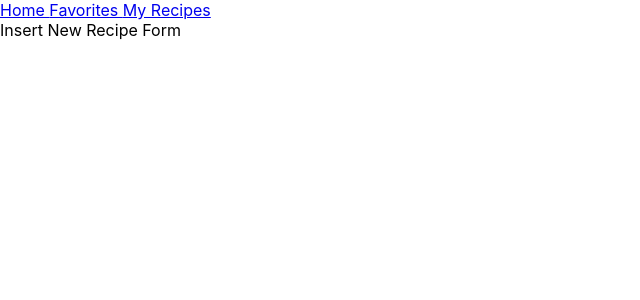
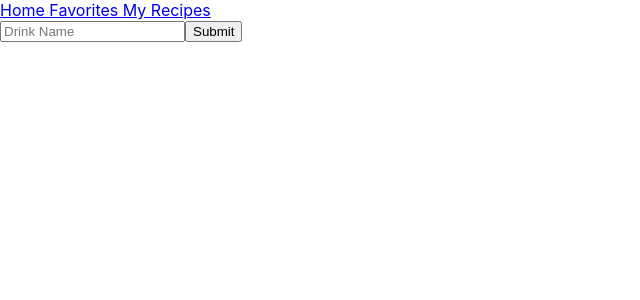
Before and after one commit to joannayhs/pour-me-a-drink-frontend, a React (Create React App) app: page /new-recipe in a window 1280 px wide. Shown: the top 300 px of the page, without its empty margins (0-640 px from the left). Built offline with nearby package versions, Linux system fonts and the light colour scheme; no server answers.

Commit message:
added placeholder  form

```diff
--- a/src/components/NewRecipe.js
+++ b/src/components/NewRecipe.js
@@ -2,9 +2,19 @@
 
 export default function NewRecipe(){
 
+
+    function handleSubmit(e){
+        e.preventDefault()
+        console.log("Form Submitted")
+    }
+
+
     return (
         <>
-         Insert New Recipe Form
+         <form onSubmit={handleSubmit}>
+            <input type="text" placeholder="Drink Name"/>
+            <button>Submit</button>
+        </form>
         </>
     )
 }
```
